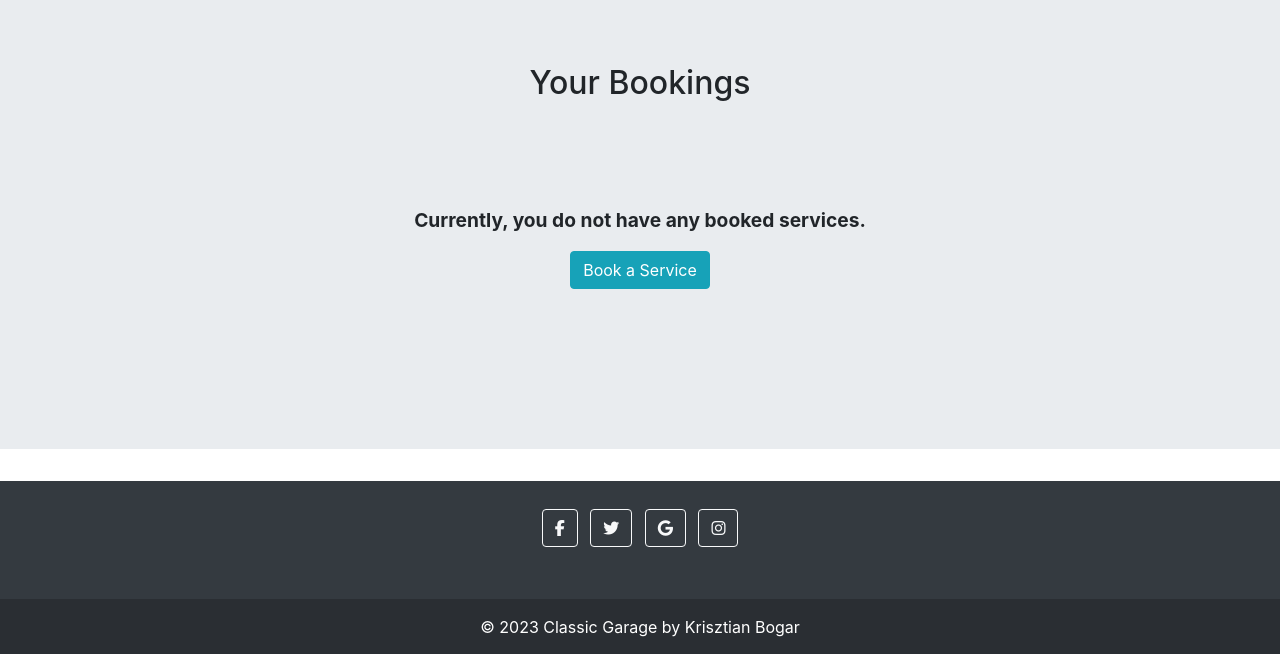
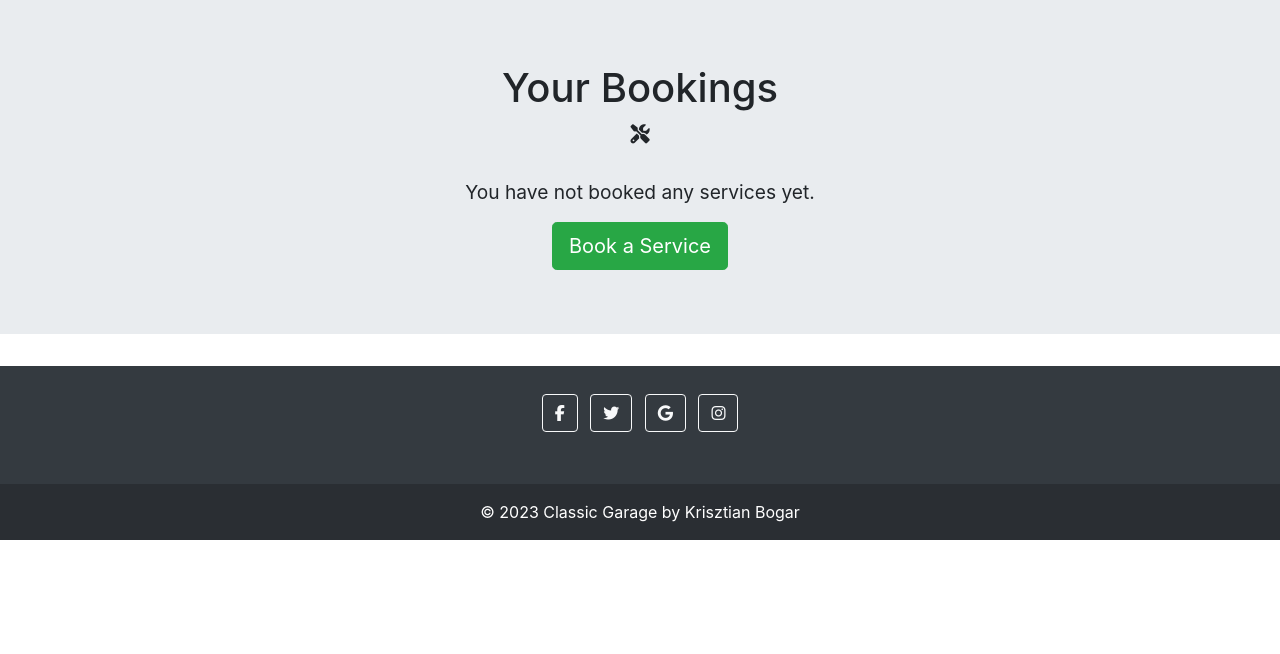
Before and after one commit to kbogar/classic-garage, a Django app: page /my_bookings/ in a window 1280 px wide. Shown: the part 86-740 px from the top of the page. Run offline with Django 3.2, Linux system fonts and the light colour scheme; the visitor is signed in with stand-in values (Sample User, id 1); data that the repository does not hold is empty; some libraries are stand-ins or nearby versions; grey boxes are pictures that could not be loaded.

Commit message:
add few styles to my bookings page

```diff
--- a/booking/views.py
+++ b/booking/views.py
@@ -41,12 +41,12 @@ class BookService(CreateView):
 
 class MyBooking(generic.ListView):
     """
-    Handels my bookings page, with the users
+    Handels my bookings page, with the logged in users
     booking data.
     """
     model = BookingModel
     template_name = 'my_bookings.html'
-    paginate_by = 6
+    paginate_by = 3
 
     def get_context_data(self, **kwargs):
         context = super().get_context_data(**kwargs)
@@ -56,9 +56,6 @@ class MyBooking(generic.ListView):
     def get_queryset(self):
         user = self.request.user
         return BookingModel.objects.filter(customer=user)
-    # def get_queryset(self):
-    #     return BookingModel.objects.filter(
-    #         customer=self.request.user).order_by('created_on')
 
 
 class Contact(FormView):
--- a/templates/account/login.html
+++ b/templates/account/login.html
@@ -24,7 +24,7 @@
         {% if redirect_field_value %}
         <input type="hidden" name="{{ redirect_field_name }}" value="{{ redirect_field_value }}" />
         {% endif %}
-        <button class="primaryAction btn btn-success mt-3" type="submit">{% trans "Sign In" %}</button>
+        <button class="primaryAction btn btn-lg btn-success mt-3" type="submit">{% trans "Sign In" %}</button>
       </form>
     </div>
   </div>
--- a/templates/account/logout.html
+++ b/templates/account/logout.html
@@ -20,7 +20,7 @@
         {% if redirect_field_value %}
         <input type="hidden" name="{{ redirect_field_name }}" value="{{ redirect_field_value }}" />
         {% endif %}
-        <button class="btn btn-success mt-3" type="submit">{% trans 'Sign Out' %}</button>
+        <button class="btn btn-lg btn-success mt-3" type="submit">{% trans 'Sign Out' %}</button>
       </form>
     </div>
   </div>
--- a/templates/my_bookings.html
+++ b/templates/my_bookings.html
@@ -7,28 +7,33 @@
     <div class="container">
         <div class="row">
             <div class="col-12 text-center">
-                <h2>Your Bookings</h2>
+                <h1>Your Bookings</h1>
+                <i class="fa-solid fa-screwdriver-wrench"></i>
             </div>
         </div>
     </div>
+    <br>
     <!-- if the user has no bookings -->
     {% if not bookings %}
-    <div class="row">
-        <div class="col-12 col-md-8 offset-md-2 mt-5 my-5 p-5">
-            <p><strong>Currently, you do not have any booked services.</strong></p>
-            <a href="{% url 'book_service' %}" role="button"><button class="btn btn-info">Book a Service</button></a>
+    <div class="container">
+        <div class="row">
+            <div class="col-12 text-center">
+                <p>You have not booked any services yet.</p>
+                <a href="{% url 'book_service' %}" role="button"><button class="btn btn-lg btn-success">Book a
+                        Service</button></a>
+            </div>
         </div>
     </div>
     <!-- display users bookings -->
     {% else %}
-    <div class="row text-center">
+    <div class="container pt-3">
         {% for booking in bookings %}
-        <div class="col-12 col-md-6 col-lg-4">
+        <div class="card-row">
             <div class="card">
-                <div class="card-body">
+                <div class="card-body bg-light">
 
                     <!-- if admin approves the booking -->
-                    {% if appointment.status == 1 %}
+                    {% if booking.status == 1 %}
                     <h3 class="card-title">Approved
                     </h3>
                     {% else %}
@@ -54,7 +59,7 @@
 
                     <!-- user can update or delete bookings -->
                     {% if booking.status == 0 %}
-                    <a href="#" class="btn btn-primary">Update</a>
+                    <a href="#" class="btn btn-success">Update</a>
                     <a href="#" class="btn btn-danger">Cancel</a>
                     {% endif %}
                 </div>
```
